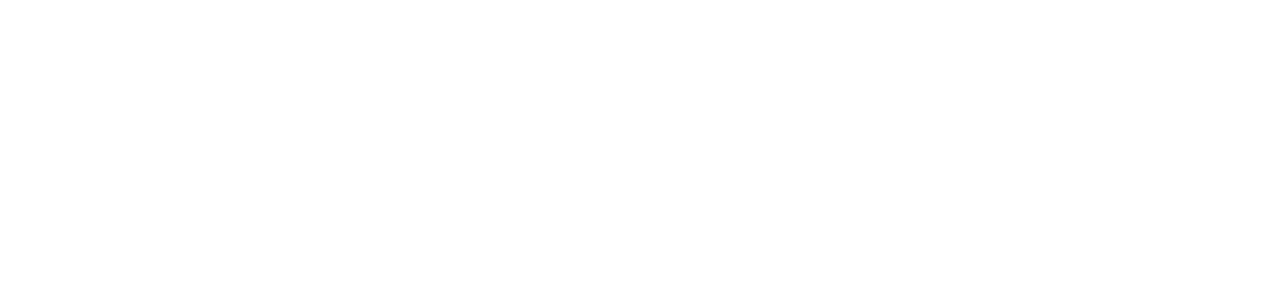
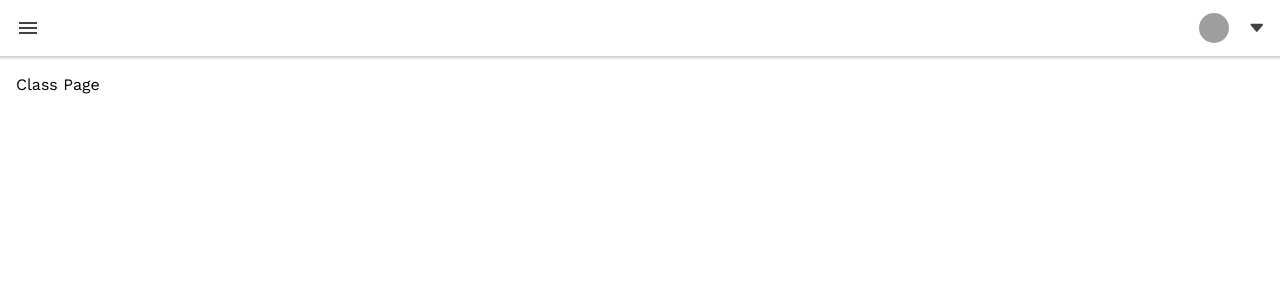
Before and after one commit to azkalonz/iskwela-mobile, a React (Create React App) app: page /class/1 in a window 1280 px wide. Shown: the top 300 px of the page. Built offline with nearby package versions, Linux system fonts and the light colour scheme; grey boxes are pictures that could not be loaded.

Commit message:
added class page

```diff
--- a/package.json
+++ b/package.json
@@ -3,6 +3,7 @@
   "version": "0.0.1",
   "private": true,
   "dependencies": {
+    "@capacitor/action-sheet": "^1.0.2",
     "@capacitor/android": "3.2.0",
     "@capacitor/app": "1.0.2",
     "@capacitor/core": "3.2.0",
--- a/src/App.scss
+++ b/src/App.scss
@@ -1,5 +1,14 @@
 .ion-page {
   overflow-y: auto;
+  pointer-events: visible !important;
+  &.has-header {
+    &.ios {
+      margin-top: 44px;
+    }
+    &.md {
+      margin-top: 56px;
+    }
+  }
 }
 
 // Style for IonicInput
--- a/src/App.tsx
+++ b/src/App.tsx
@@ -16,20 +16,25 @@
 import { Route } from "react-router-dom";
 import "./App.scss";
 import Header from "./components/Header";
+import Class from "./pages/Class";
 import Home from "./pages/Home";
 import Login from "./pages/Login";
 /* Theme variables */
 import "./theme/variables.css";
 
-const App: React.FC = () => (
+const App: React.FC = () => {
+  return (
     <IonApp>
       <IonReactRouter>
-      <IonRouterOutlet>
+        <Header />
+        <IonRouterOutlet id="router-outlet">
           <Route exact path="/" component={Home} />
           <Route exact path="/login" component={Login} />
+          <Route exact path="/class/:id?" component={Class} />
         </IonRouterOutlet>
       </IonReactRouter>
     </IonApp>
   );
+};
 
 export default App;
--- a/src/components/ClassCard.tsx
+++ b/src/components/ClassCard.tsx
@@ -8,6 +8,7 @@
   IonText,
 } from "@ionic/react";
 import React from "react";
+import { useHistory } from "react-router";
 
 interface ClassDetails {
   title: String;
@@ -30,8 +31,15 @@
   teacherImg,
   teacherName,
 }) => {
+  const history = useHistory();
+
   return (
-    <IonCard className="class">
+    <IonCard
+      className="class"
+      onClick={() => {
+        history.push("/class");
+      }}
+    >
       <IonCardHeader
         style={{
           backgroundImage: `url("${coverImg}")`,
--- a/src/components/Header.tsx
+++ b/src/components/Header.tsx
@@ -8,20 +8,77 @@
   IonTitle,
   IonToolbar,
   useIonActionSheet,
+  getConfig,
+  isPlatform,
 } from "@ionic/react";
 import { caretDownOutline, logOutOutline } from "ionicons/icons";
-import React from "react";
-import { useHistory } from "react-router";
+import React, { useCallback, useEffect, useRef } from "react";
+import { useHistory, useLocation } from "react-router";
 import MainMenu from "./MainMenu";
+import { ActionSheet, ActionSheetButtonStyle } from "@capacitor/action-sheet";
+
+export function hasHeader(): string {
+  return "has-header " + getConfig()?.get("mode");
+}
 
 const Header: React.FC = () => {
   const [present] = useIonActionSheet();
   const history = useHistory();
+  const location = useLocation();
+  const headerRef = useRef<HTMLIonHeaderElement>(
+    document.querySelector("ion-header")
+  );
+  const showHeaderActions = useCallback(async () => {
+    if (isPlatform("desktop")) {
+      present({
+        header: "Lisa Manoban " + isPlatform("desktop"),
+        buttons: [
+          {
+            icon: logOutOutline,
+            text: "Logout",
+            handler: () => {
+              history.replace("/login");
+            },
+          },
+        ],
+      });
+    } else {
+      const result = await ActionSheet.showActions({
+        title: "Lisa Manoban " + isPlatform("desktop"),
+        message: "Options",
+        options: [
+          {
+            title: "Logout",
+          },
+          {
+            title: "Cancel",
+            style: ActionSheetButtonStyle.Destructive,
+          },
+        ],
+      });
+
+      switch (result.index) {
+        case 0:
+          history.replace("/login");
+          break;
+      }
+    }
+  }, []);
+
+  useEffect(() => {
+    if (headerRef.current) {
+      if (location.pathname === "/login") {
+        headerRef.current.style.display = "none";
+      } else {
+        headerRef.current.style.display = "initial";
+      }
+    }
+  }, [location]);
 
   return (
     <>
       <MainMenu />
-      <IonHeader>
+      <IonHeader id="main-header" ref={headerRef}>
         <IonToolbar>
           <IonButtons slot="start">
             <IonMenuButton autoHide={false} />
@@ -34,22 +91,7 @@
                 alt="Lisa"
               />
             </IonAvatar>
-            <IonButton
-              onClick={() => {
-                present({
-                  header: "Lisa Manoban",
-                  buttons: [
-                    {
-                      icon: logOutOutline,
-                      text: "Logout",
-                      handler: () => {
-                        history.replace("/login");
-                      },
-                    },
-                  ],
-                });
-              }}
-            >
+            <IonButton onClick={showHeaderActions}>
               <IonIcon slot="end" icon={caretDownOutline} />
             </IonButton>
           </IonButtons>
--- a/src/components/MainMenu.tsx
+++ b/src/components/MainMenu.tsx
@@ -10,16 +10,39 @@
   IonToolbar,
 } from "@ionic/react";
 import { closeOutline } from "ionicons/icons";
-import React, { useRef } from "react";
-import { useHistory } from "react-router";
+import React, { useEffect, useRef } from "react";
+import { useHistory, useLocation } from "react-router";
 import "./MainMenu.scss";
+
+export function changeHeaderTitle(title: string): void {
+  document.querySelector<HTMLInputElement>(
+    "#main-header ion-title"
+  )!.innerText = title;
+}
 
 const MainMenu: React.FC = () => {
   const history = useHistory();
   const menuRef = useRef(document.createElement("ion-menu"));
+  const location = useLocation();
+
+  useEffect(() => {
+    const headerTitle =
+      {
+        "/": "Classes",
+        "/class": "English 101",
+        "/class/": "English 101",
+      }[location.pathname] || "";
+    menuRef.current.close();
+    changeHeaderTitle(headerTitle);
+  }, [location]);
 
   return (
-    <IonMenu side="start" menuId="first" contentId="main-content" ref={menuRef}>
+    <IonMenu
+      side="start"
+      menuId="first"
+      contentId="router-outlet"
+      ref={menuRef}
+    >
       <IonHeader className="no-shadow">
         <IonToolbar>
           <img
@@ -42,7 +65,10 @@
       <IonContent>
         <IonList lines="none">
           <IonItem
-            className={history.location.pathname === "/" ? "selected" : ""}
+            className={location.pathname === "/" ? "selected" : ""}
+            onClick={() => {
+              history.replace("/");
+            }}
           >
             <div className="icon">
               <div className="icon-classes" slot="start" />
--- /dev/null
+++ b/src/pages/Class.tsx
@@ -0,0 +1,16 @@
+import { IonContent, IonPage, IonText } from "@ionic/react";
+import React from "react";
+import { hasHeader } from "../components/Header";
+
+const Class: React.FC = () => {
+  return (
+    <IonPage className={hasHeader()}>
+      <IonContent>
+        <br />
+        <IonText>Class Page</IonText>
+      </IonContent>
+    </IonPage>
+  );
+};
+
+export default Class;
--- a/src/pages/Home.tsx
+++ b/src/pages/Home.tsx
@@ -8,19 +8,17 @@
   useIonAlert,
 } from "@ionic/react";
 import { searchOutline } from "ionicons/icons";
-import { useHistory } from "react-router";
 import ClassCard from "../components/ClassCard";
-import Header from "../components/Header";
+import { hasHeader } from "../components/Header";
 import "./Home.scss";
 
 const Home: React.FC = () => {
-  const history = useHistory();
   const [present] = useIonAlert();
 
   return (
-    <IonPage id="main-content">
-      <Header />
+    <IonPage className={hasHeader()}>
       <IonContent fullscreen>
+        <div id="classes">
           <IonItem className="iskwela-theme">
             <IonInput clearOnEdit={false} placeholder="Search">
               <IonButton
@@ -33,7 +31,6 @@
               </IonButton>
             </IonInput>
           </IonItem>
-        <div id="classes">
           <ClassCard
             title="English 101"
             description="Fundamentals"
--- a/src/pages/Login.tsx
+++ b/src/pages/Login.tsx
@@ -26,7 +26,7 @@
           color="secondary"
           class="full"
           onClick={() => {
-            history.push("/");
+            history.replace("/");
           }}
         >
           Sign In
```
Also changed, not shown: 1 other file (tests, documents, lock files or other folders). Lines whose indentation alone changed are shown as unchanged.
